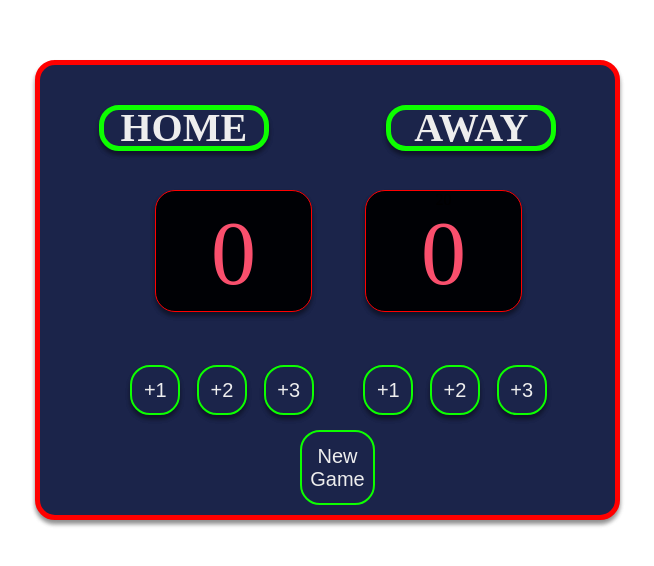
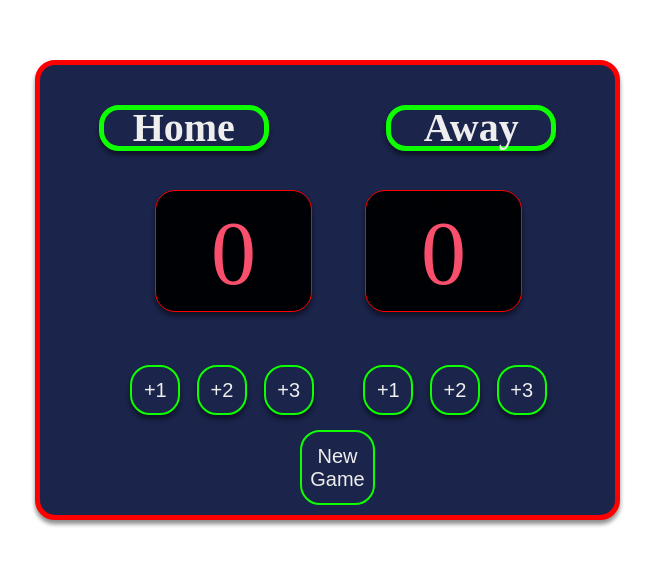
Before and after one commit to Mick04/scorboard, a plain HTML site: page index.html in a window 1280 px wide. Shown: the part 156-722 px from the top of the page, without its empty margins (250-904 px from the left). Drawn offline with Linux system fonts and the light colour scheme.

Commit message:
edited team names

```diff
--- a/index.html
+++ b/index.html
@@ -13,11 +13,11 @@
     <body>
         <div class="container">
             <div id="home">
-                <h3>HOME</h3>
+                <h3>Home</h3>
                 <div id="homeScore"></div>
             </div>
             <div>
-                <h3>AWAY</h3>
+                <h3>Away</h3>
                 <div id="guestScore">20</div>
             </div>
             <span id="homeScoreText">0</span>
```
